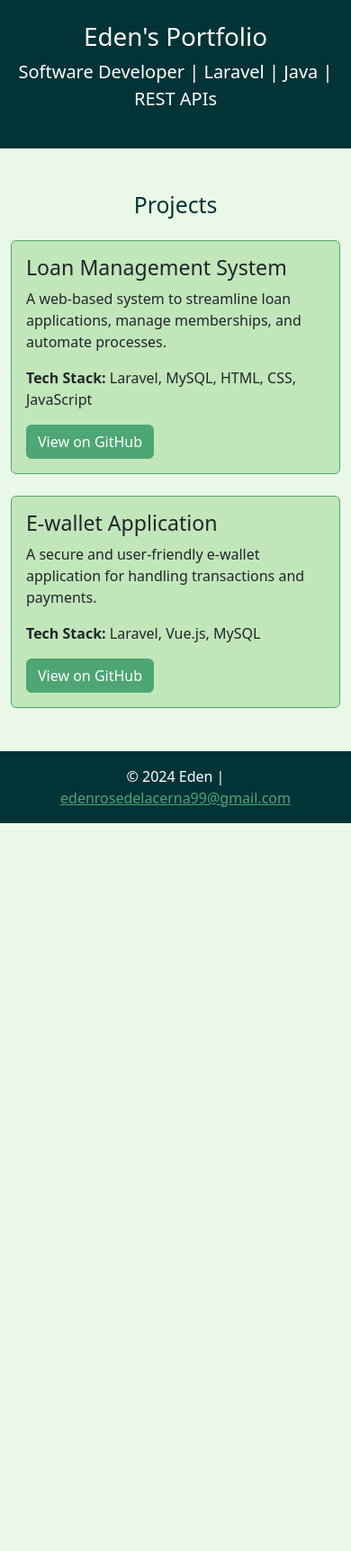
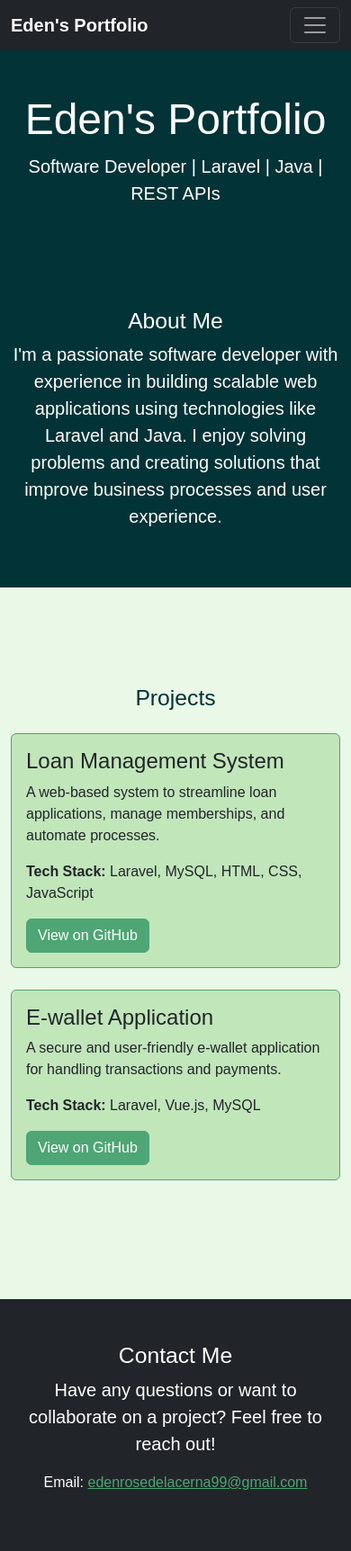
Before and after one commit to eraddare/portfolio, a plain HTML site: page index.html in a window 390 px wide. Shown: the whole page at 90% size. Before the commit the page ends 915 px from the top, so only its background shows below. Drawn offline with nearby package versions, Linux system fonts and the light colour scheme.

Commit message:
modified

```diff
--- a/index.html
+++ b/index.html
@@ -11,17 +11,51 @@
     <link rel="stylesheet" href="style.css">
 </head>
 <body>
+
+    <!-- Navigation Bar -->
+    <nav class="navbar navbar-expand-lg navbar-dark bg-dark">
+        <div class="container">
+            <a class="navbar-brand" href="#">Eden's Portfolio</a>
+            <button class="navbar-toggler" type="button" data-bs-toggle="collapse" data-bs-target="#navbarNav" aria-controls="navbarNav" aria-expanded="false" aria-label="Toggle navigation">
+                <span class="navbar-toggler-icon"></span>
+            </button>
+            <div class="collapse navbar-collapse" id="navbarNav">
+                <ul class="navbar-nav ms-auto">
+                    <li class="nav-item">
+                        <a class="nav-link" href="#about">About Me</a>
+                    </li>
+                    <li class="nav-item">
+                        <a class="nav-link" href="#projects">Projects</a>
+                    </li>
+                    <li class="nav-item">
+                        <a class="nav-link" href="#contact">Contact</a>
+                    </li>
+                </ul>
+            </div>
+        </div>
+    </nav>
+
     <!-- Header Section -->
-    <header class="text-white text-center py-4">
+    <header class="text-white text-center py-5" id="about">
         <div class="container">
             <h1>Eden's Portfolio</h1>
             <p class="lead">Software Developer | Laravel | Java | REST APIs</p>
         </div>
     </header>
 
-    <!-- Main Content -->
-    <main class="container my-5">
-        <section>
+    <!-- About Me Section -->
+    <section id="about" class="text-center py-5">
+        <div class="container">
+            <h2>About Me</h2>
+            <p class="lead">
+                I'm a passionate software developer with experience in building scalable web applications using technologies like Laravel and Java. I enjoy solving problems and creating solutions that improve business processes and user experience.
+            </p>
+        </div>
+    </section>
+
+    <!-- Projects Section -->
+    <section id="projects" class="my-5">
+        <div class="container">
             <h2 class="text-center mb-4">Projects</h2>
 
             <!-- Project 1 -->
@@ -47,15 +81,19 @@
                     <a href="https://github.com/yourusername/project2" class="btn btn-primary" target="_blank">View on GitHub</a>
                 </div>
             </div>
-        </section>
-    </main>
+        </div>
+    </section>
 
-    <!-- Footer -->
-    <footer class="text-white text-center py-3">
-        <div class="container">
-            <p class="mb-0">© 2024 Eden | <a href="mailto:eden@example.com" class="text-decoration-underline">edenrosedelacerna99@gmail.com</a></p>
+    <!-- Contact Section -->
+    <section id="contact" class="bg-dark text-white py-5">
+        <div class="container text-center">
+            <h2>Contact Me</h2>
+            <p class="lead">
+                Have any questions or want to collaborate on a project? Feel free to reach out!
+            </p>
+            <p>Email: <a href="mailto:edenrosedelacerna99@gmail.com" class="text-decoration-underline">edenrosedelacerna99@gmail.com</a></p>
         </div>
-    </footer>
+    </section>
 
     <script src="https://cdn.jsdelivr.net/npm/bootstrap@5.3.2/dist/js/bootstrap.bundle.min.js"></script>
 </body>
--- a/style.css
+++ b/style.css
@@ -7,10 +7,33 @@
 body {
     background-color: var(--extra-light-green);
     color: var(--dark-green);
+    font-family: 'Arial', sans-serif;
 }
 header {
     background-color: var(--dark-green);
     color: #fff;
+}
+header h1 {
+    font-size: 3rem;
+}
+header p {
+    font-size: 1.25rem;
+}
+.navbar {
+    position: sticky;
+    top: 0;
+    z-index: 1000;
+    background-color: var(--dark-green);
+}
+.navbar-brand {
+    font-weight: bold;
+}
+.navbar-nav .nav-link {
+    color: #fff;
+    font-weight: bold;
+}
+.navbar-nav .nav-link:hover {
+    color: var(--medium-green);
 }
 .btn-primary {
     background-color: var(--medium-green);
@@ -24,13 +47,48 @@ header {
     background-color: var(--light-green);
     border-color: var(--medium-green);
 }
+.card-title {
+    font-size: 1.5rem;
+}
 footer {
     background-color: var(--dark-green);
     color: #fff;
+    padding: 20px 0;
 }
-a {
+footer a {
     color: var(--medium-green);
+    text-decoration: underline;
 }
-a:hover {
-    color: var(--dark-green);
+footer a:hover {
+    color: #fff;
+    text-decoration: none;
 }
+#about, #contact {
+    padding: 60px 0;
+}
+#about {
+    background-color: var(--dark-green); /* Dark green background for About Me section */
+    color: #fff; /* White text color */
+}
+#projects {
+    padding: 60px 0;
+}
+#projects .card {
+    transition: transform 0.3s ease;
+}
+#projects .card:hover {
+    transform: scale(1.05);
+}
+#contact {
+    background-color: var(--dark-green);
+    color: #fff;
+    text-align: center;
+}
+#contact a {
+    color: var(--medium-green);
+    text-decoration: underline;
+}
+#contact a:hover {
+    color: #fff;
+    text-decoration: none;
+}
```
